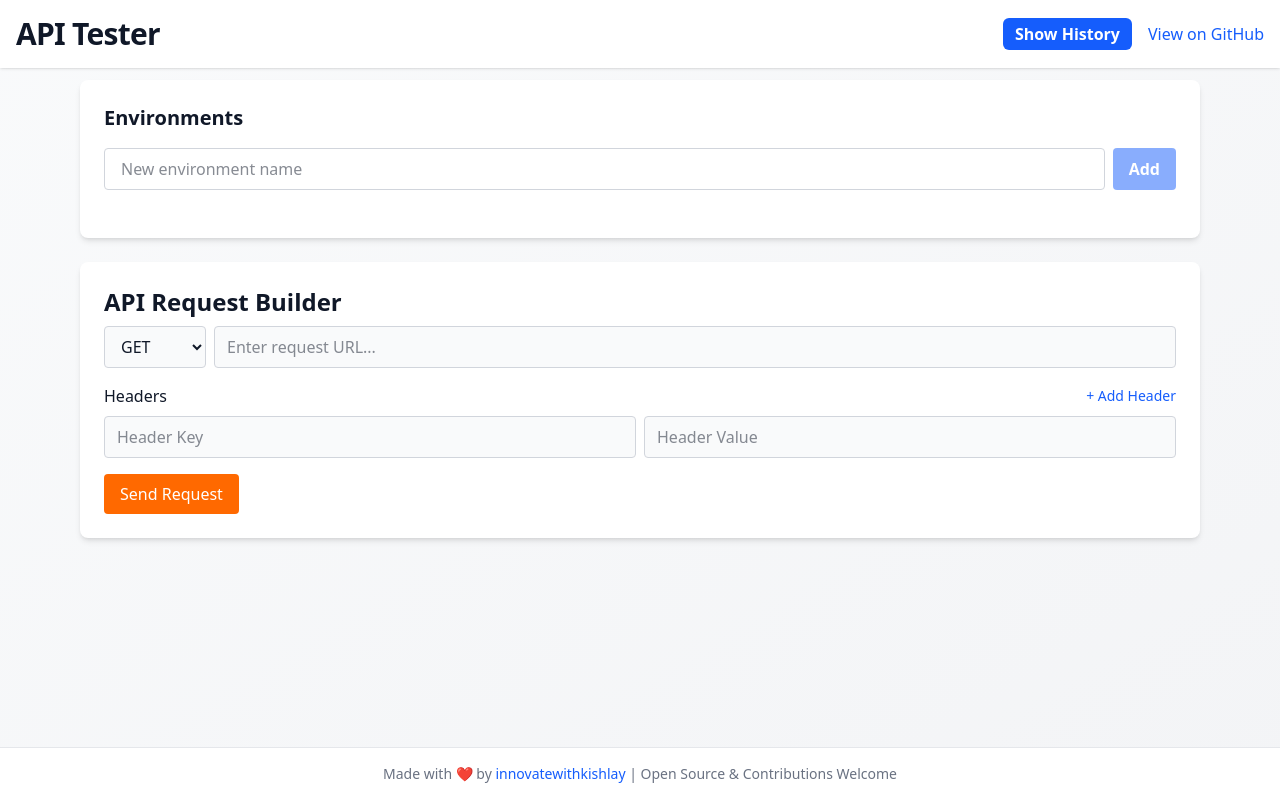
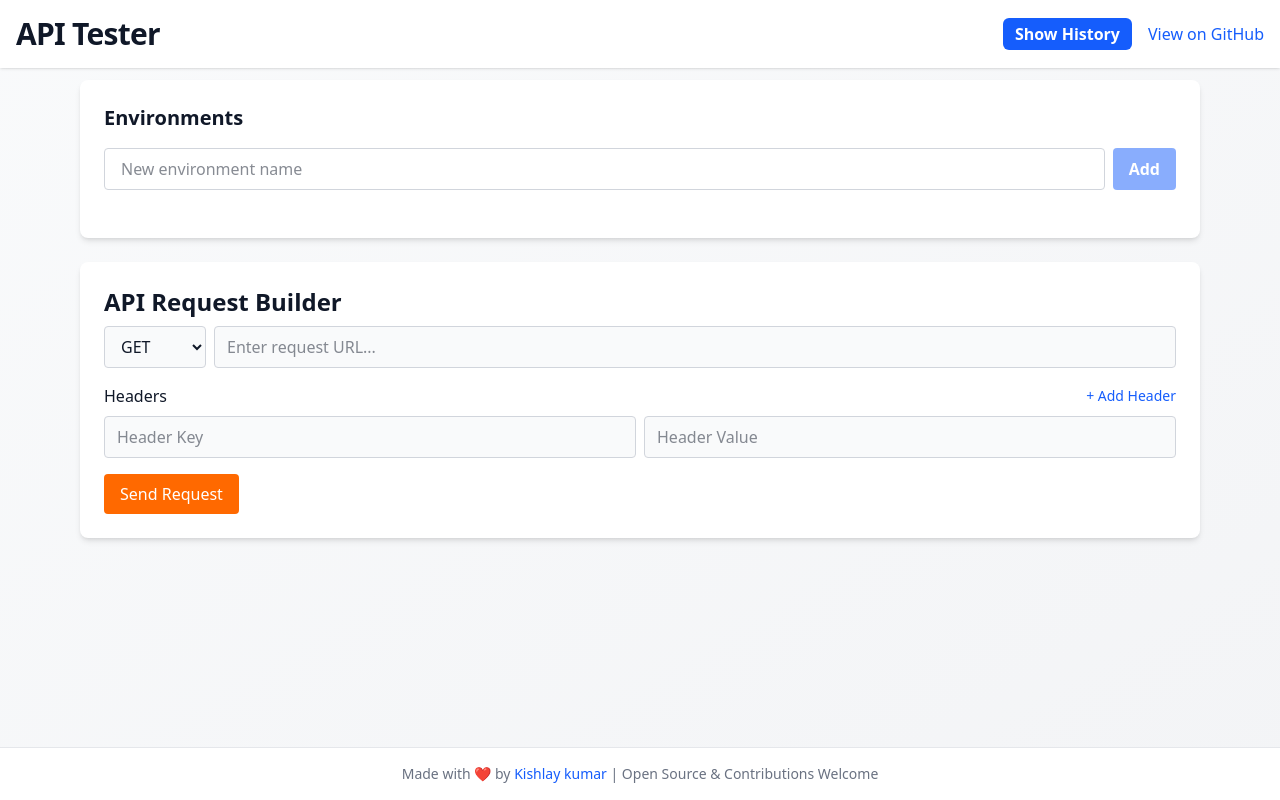
Before and after one commit to innovatewithkishlay/api-tester, a React (Vite) app: page / in a window 1280 px wide. Built offline with nearby package versions, Linux system fonts and the light colour scheme.

Commit message:
feat: updated the link of portfolio and attach it to footer

```diff
--- a/src/App.tsx
+++ b/src/App.tsx
@@ -139,12 +139,12 @@ const App: React.FC = () => {
       >
         Made with ❤️ by{" "}
         <a
-          href="https://github.com/innovatewithkishlay"
+          href="https://kishlaykumar.onrender.com"
           target="_blank"
           rel="noopener noreferrer"
           className="text-blue-600 hover:underline"
         >
-          innovatewithkishlay
+          Kishlay kumar
         </a>{" "}
         | Open Source &amp; Contributions Welcome
       </motion.footer>
```
